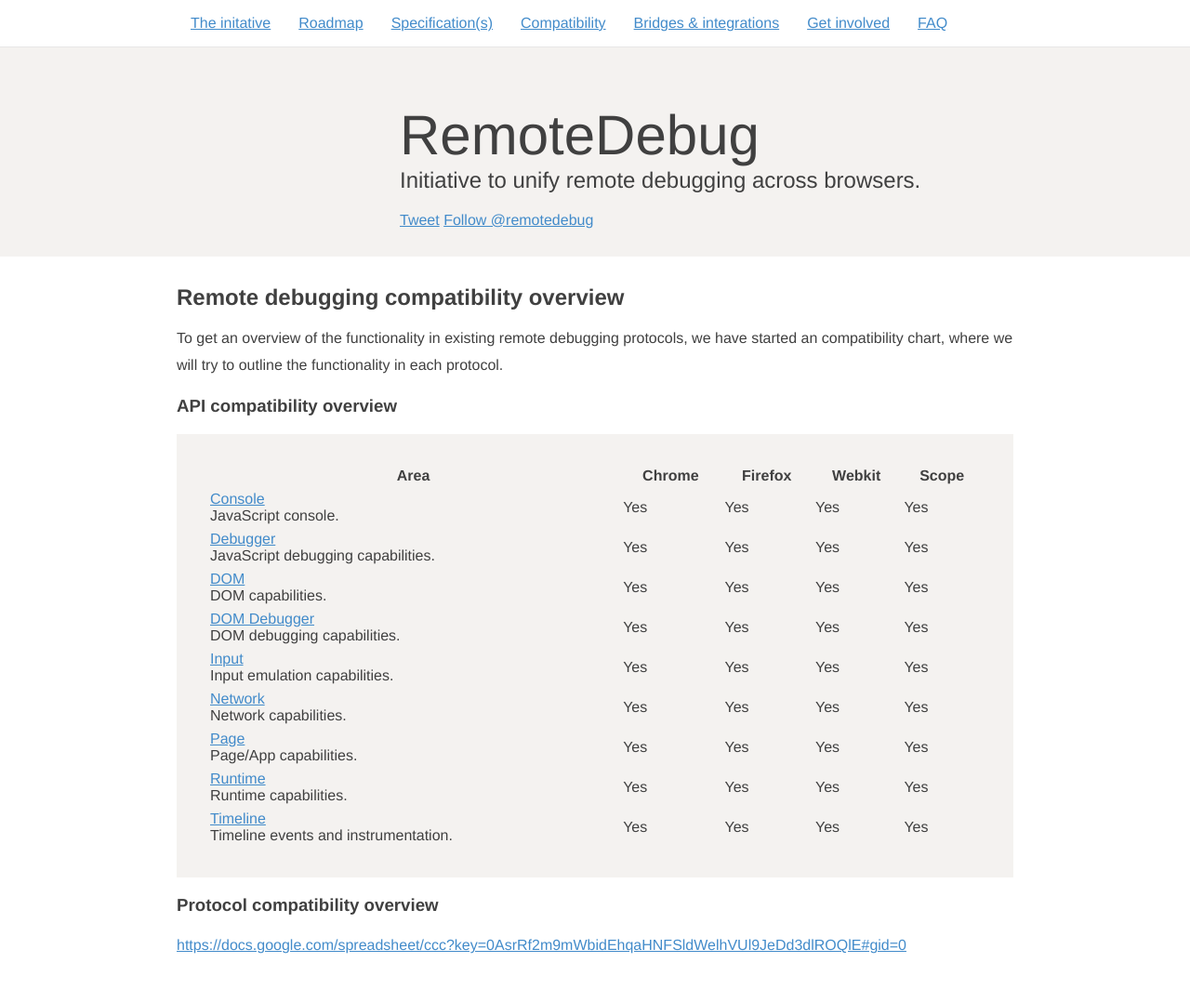
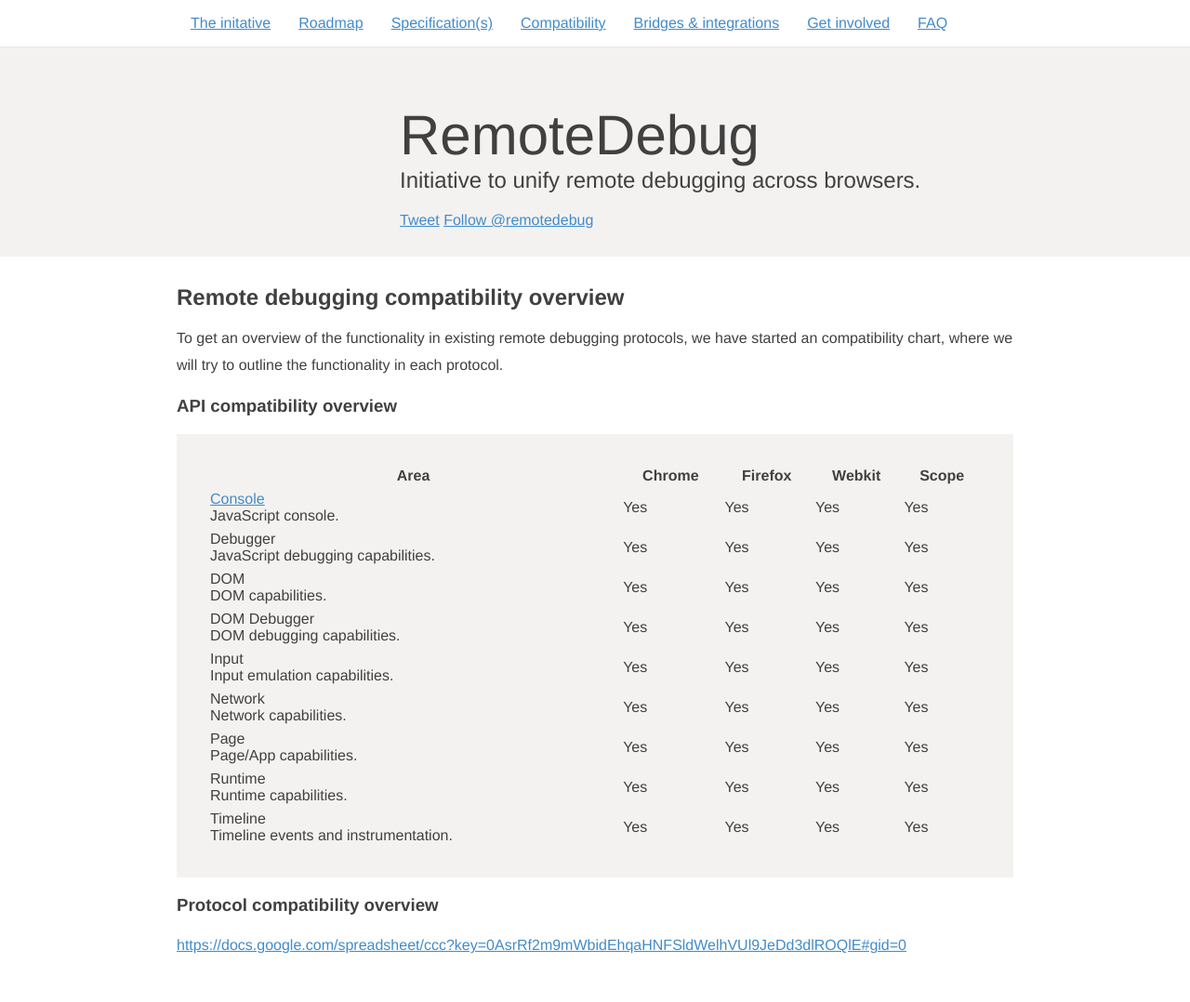
Before and after one commit to RemoteDebug/remotedebug.org, a Jekyll site: the page built from compatibility/index.html, in a window 1280 px wide. Shown: the whole page at 93% size. Built offline with Jekyll 4.4.1, drawn with Linux system fonts in a browser that asks for light colours; nearby versions of some CDN libraries; comment, search, counter and statistics services are not loaded.

Commit message:
Disable links to undocumented areas for now.

```diff
--- a/compatibility/index.html
+++ b/compatibility/index.html
@@ -39,7 +39,7 @@
 
         <tr>
           <td class="declaration">
-            <div class="name"><a href="/compatibility/debugger">Debugger</a></div>
+            <div class="name"><a data-href="/compatibility/debugger">Debugger</a></div>
             JavaScript debugging capabilities.
           </td>
           <td class="comp yes" colspan="1">Yes</td>
@@ -50,7 +50,7 @@
 
         <tr>
           <td class="declaration">
-            <div class="name"><a href="/compatibility/dom">DOM</a></div>
+            <div class="name"><a data-href="/compatibility/dom">DOM</a></div>
             DOM capabilities.
           </td>
           <td class="comp yes" colspan="1">Yes</td>
@@ -61,7 +61,7 @@
 
         <tr>
           <td class="declaration">
-            <div class="name"><a href="/compatibility/dom-debugger">DOM Debugger</a></div>
+            <div class="name"><a data-href="/compatibility/dom-debugger">DOM Debugger</a></div>
             DOM debugging capabilities.
           </td>
           <td class="comp yes" colspan="1">Yes</td>
@@ -72,7 +72,7 @@
 
         <tr>
           <td class="declaration">
-            <div class="name"><a href="/compatibility/input">Input</a></div>
+            <div class="name"><a data-href="/compatibility/input">Input</a></div>
             Input emulation capabilities.
           </td>
           <td class="comp yes" colspan="1">Yes</td>
@@ -83,7 +83,7 @@
 
         <tr>
           <td class="declaration">
-            <div class="name"><a href="/compatibility/network">Network</a></div>
+            <div class="name"><a data-href="/compatibility/network">Network</a></div>
             Network capabilities.
           </td>
           <td class="comp yes" colspan="1">Yes</td>
@@ -94,7 +94,7 @@
 
         <tr>
           <td class="declaration">
-            <div class="name"><a href="/compatibility/page">Page</a></div>
+            <div class="name"><a data-href="/compatibility/page">Page</a></div>
             Page/App capabilities.
           </td>
           <td class="comp yes" colspan="1">Yes</td>
@@ -105,7 +105,7 @@
 
         <tr>
           <td class="declaration">
-            <div class="name"><a href="/compatibility//runtime">Runtime</a></div>
+            <div class="name"><a data-href="/compatibility//runtime">Runtime</a></div>
             Runtime capabilities.
           </td>
           <td class="comp yes" colspan="1">Yes</td>
@@ -116,7 +116,7 @@
 
         <tr>
           <td class="declaration">
-            <div class="name"><a href="/compatibility/timeline">Timeline</a></div>
+            <div class="name"><a data-href="/compatibility/timeline">Timeline</a></div>
             Timeline events and instrumentation.
           </td>
           <td class="comp yes" colspan="1">Yes</td>
```
